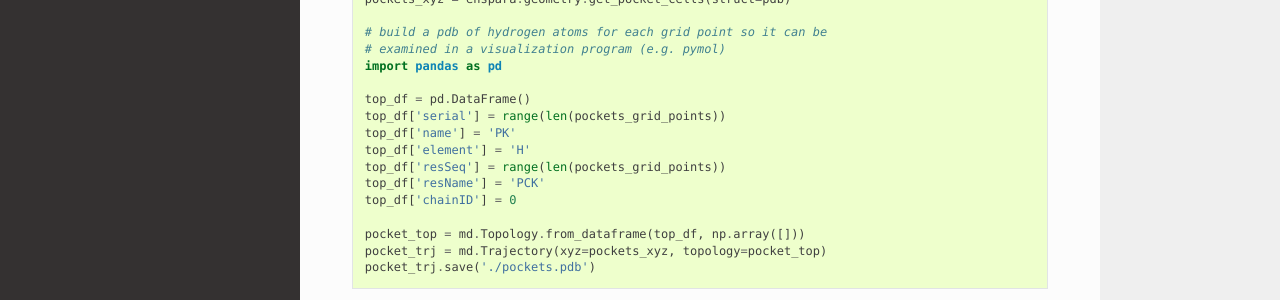
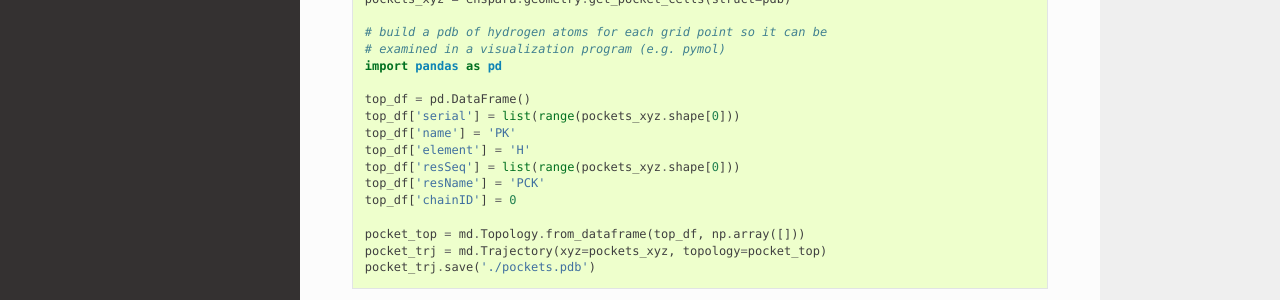
Before and after one commit to bowman-lab/enspara, a Sphinx documentation site: the page built from docs/source/pocket-detection.rst, in a window 1280 px wide and 1034 px high. Shown: the part 556-856 px from the top of the window. Built offline with Sphinx 7.4.7 and the Read the Docs theme 2.0.0, drawn with Linux system fonts in a browser that asks for light colours.

Commit message:
Update pocket-detection.rst
Fix instructions for pocket detection, which had an undefined variable.

```diff
--- a/docs/source/pocket-detection.rst
+++ b/docs/source/pocket-detection.rst
@@ -28,10 +28,10 @@ Finding pockets with LIGSITE
     import pandas as pd
 
     top_df = pd.DataFrame()
-    top_df['serial'] = range(len(pockets_grid_points))
+    top_df['serial'] = list(range(pockets_xyz.shape[0]))
     top_df['name'] = 'PK'
     top_df['element'] = 'H'
-    top_df['resSeq'] = range(len(pockets_grid_points))
+    top_df['resSeq'] = list(range(pockets_xyz.shape[0]))
     top_df['resName'] = 'PCK'
     top_df['chainID'] = 0
 
```
